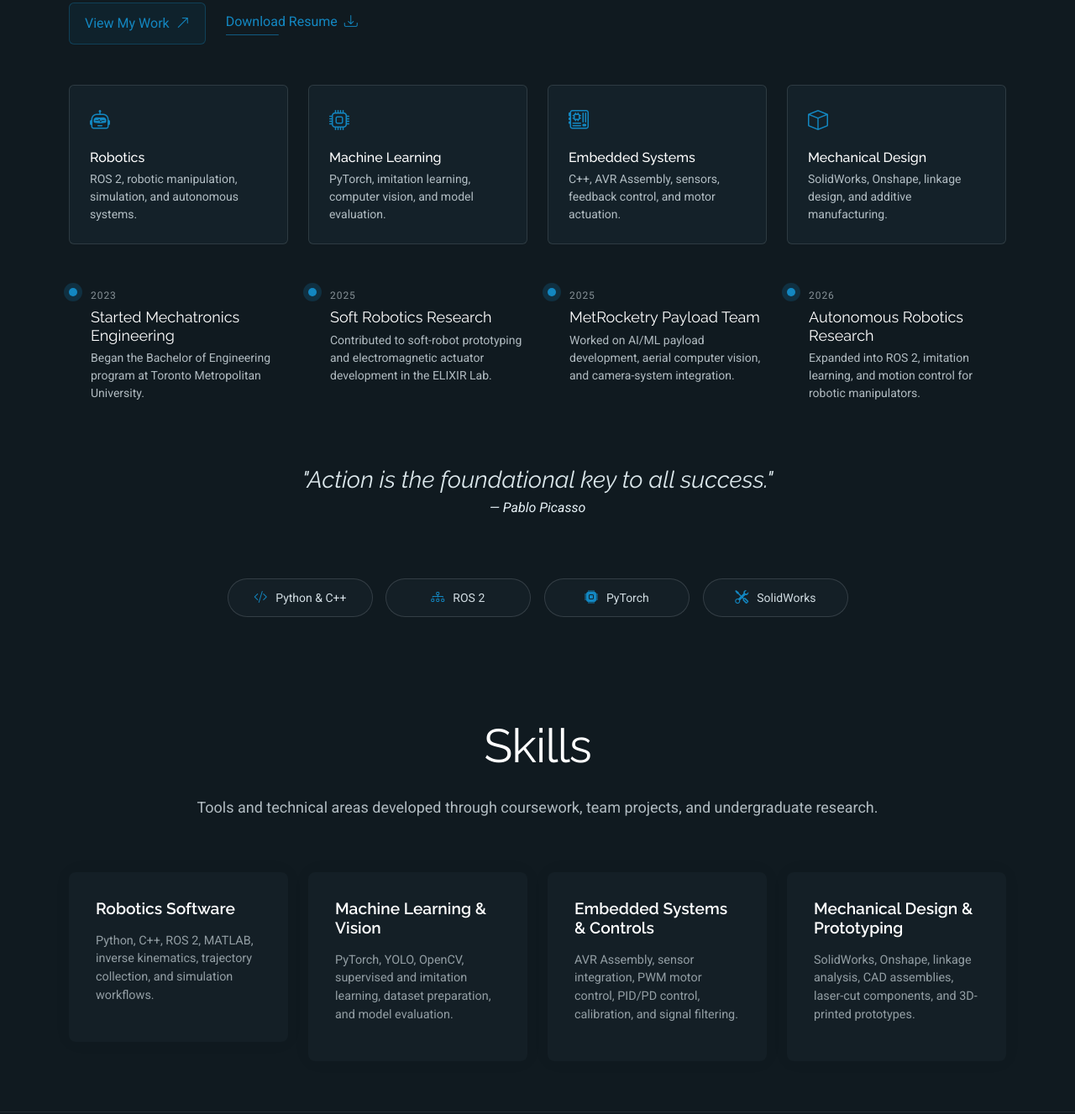
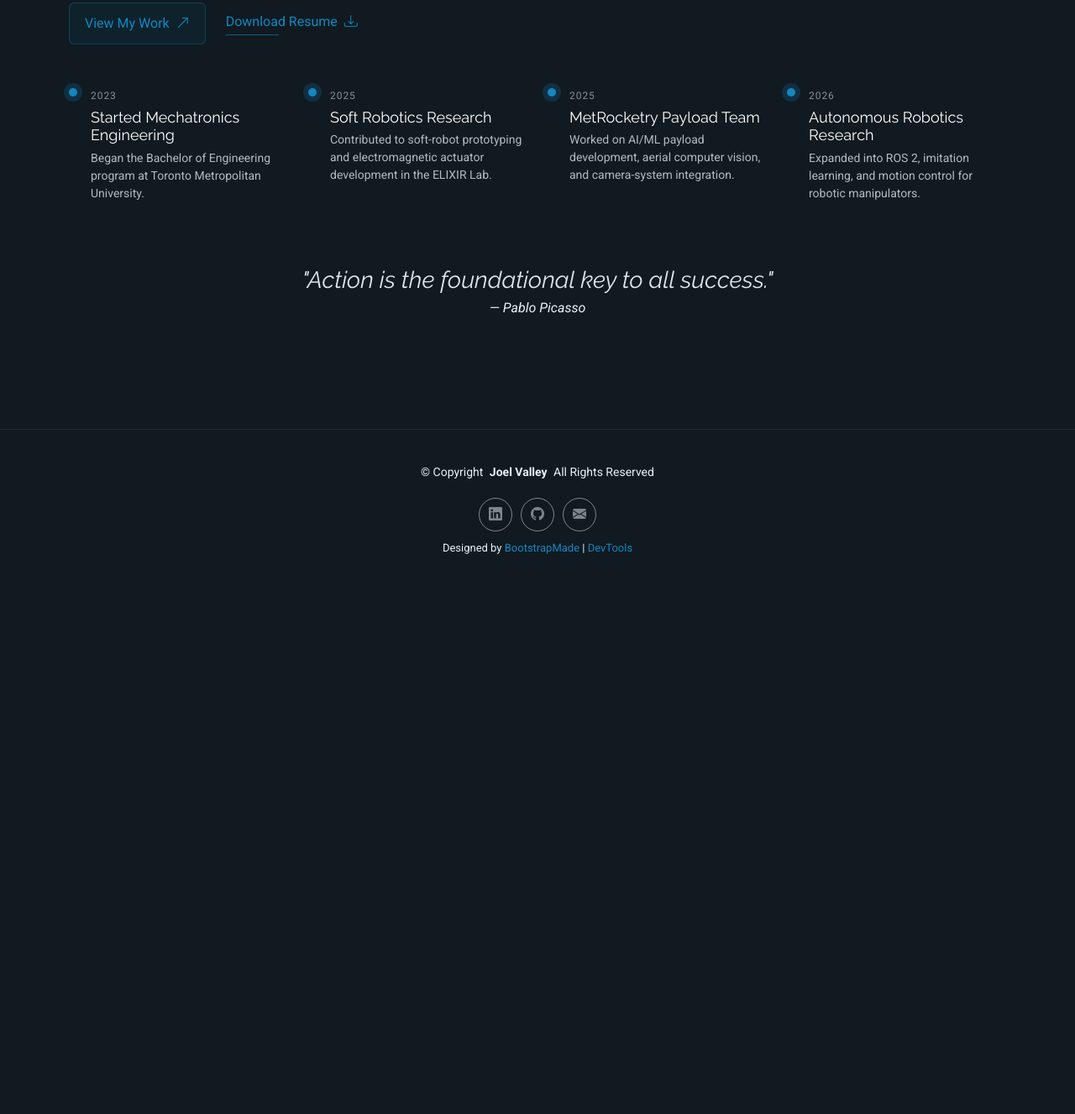
Before and after one commit to joelvalley/joelvalley.github.io, a plain HTML site: page about.html in a window 1280 px wide. Shown: the part 937-2264 px from the top of the page at 84% size. After the commit the page ends 1639 px from the top, so only its background shows below. Drawn offline with Linux system fonts and the light colour scheme.

Commit message:
Shortened about page

```diff
--- a/about.html
+++ b/about.html
@@ -112,41 +112,6 @@
         </div>
         <!-- End Intro + Photo -->
 
-        <!-- Skills Grid -->
-        <div class="mb-5">
-          <div class="row g-4">
-            <div class="col-6 col-md-4 col-lg-3" data-aos="fade-up" data-aos-delay="120">
-              <div class="skill-item">
-                <i class="bi bi-robot"></i>
-                <h3>Robotics</h3>
-                <p>ROS 2, robotic manipulation, simulation, and autonomous systems.</p>
-              </div>
-            </div>
-            <div class="col-6 col-md-4 col-lg-3" data-aos="fade-up" data-aos-delay="180">
-              <div class="skill-item">
-                <i class="bi bi-cpu"></i>
-                <h3>Machine Learning</h3>
-                <p>PyTorch, imitation learning, computer vision, and model evaluation.</p>
-              </div>
-            </div>
-            <div class="col-6 col-md-4 col-lg-3" data-aos="fade-up" data-aos-delay="240">
-              <div class="skill-item">
-                <i class="bi bi-motherboard"></i>
-                <h3>Embedded Systems</h3>
-                <p>C++, AVR Assembly, sensors, feedback control, and motor actuation.</p>
-              </div>
-            </div>
-            <div class="col-6 col-md-4 col-lg-3" data-aos="fade-up" data-aos-delay="300">
-              <div class="skill-item">
-                <i class="bi bi-box"></i>
-                <h3>Mechanical Design</h3>
-                <p>SolidWorks, Onshape, linkage design, and additive manufacturing.</p>
-              </div>
-            </div>
-          </div>
-        </div>
-        <!-- End Skills Grid -->
-
         <!-- Journey Timeline -->
         <div class="mb-5">
           <div class="row g-4">
@@ -193,86 +158,9 @@
         </blockquote>
         <!-- End Quote -->
 
-        <!-- Fun Facts -->
-        <div class="row g-3 justify-content-center">
-          <div class="col-6 col-md-3 col-lg-2" data-aos="zoom-in" data-aos-delay="120">
-            <div class="fact-pill">
-              <i class="bi bi-code-slash"></i>
-              <span>Python &amp; C++</span>
-            </div>
-          </div>
-          <div class="col-6 col-md-3 col-lg-2" data-aos="zoom-in" data-aos-delay="160">
-            <div class="fact-pill">
-              <i class="bi bi-diagram-3"></i>
-              <span>ROS 2</span>
-            </div>
-          </div>
-          <div class="col-6 col-md-3 col-lg-2" data-aos="zoom-in" data-aos-delay="200">
-            <div class="fact-pill">
-              <i class="bi bi-cpu-fill"></i>
-              <span>PyTorch</span>
-            </div>
-          </div>
-          <div class="col-6 col-md-3 col-lg-2" data-aos="zoom-in" data-aos-delay="240">
-            <div class="fact-pill">
-              <i class="bi bi-tools"></i>
-              <span>SolidWorks</span>
-            </div>
-          </div>
-        </div>
-        <!-- End Fun Facts -->
-
       </div>
 
     </section><!-- /About Section -->
-
-    <!-- Skills Section -->
-    <section id="skills" class="skills section">
-
-      <!-- Section Title -->
-      <div class="container section-title" data-aos="fade-up">
-        <h2>Skills</h2>
-        <p>Tools and technical areas developed through coursework, team projects, and undergraduate research.</p>
-      </div><!-- End Section Title -->
-
-      <div class="container" data-aos="fade-up" data-aos-delay="100">
-
-        <div class="row g-4 skills-animation">
-
-          <div class="col-md-6 col-lg-3" data-aos="fade-up" data-aos-delay="100">
-            <div class="skill-box">
-              <h3>Robotics Software</h3>
-              <p>Python, C++, ROS 2, MATLAB, inverse kinematics, trajectory collection, and simulation workflows.</p>
-            </div>
-          </div>
-
-          <div class="col-md-6 col-lg-3" data-aos="fade-up" data-aos-delay="200">
-            <div class="skill-box">
-              <h3>Machine Learning &amp; Vision</h3>
-              <p>PyTorch, YOLO, OpenCV, supervised and imitation learning, dataset preparation, and model evaluation.</p>
-            </div>
-          </div>
-
-          <div class="col-md-6 col-lg-3" data-aos="fade-up" data-aos-delay="300">
-            <div class="skill-box">
-              <h3>Embedded Systems &amp; Controls</h3>
-              <p>AVR Assembly, sensor integration, PWM motor control, PID/PD control, calibration, and signal filtering.</p>
-            </div>
-          </div>
-
-          <div class="col-md-6 col-lg-3" data-aos="fade-up" data-aos-delay="400">
-            <div class="skill-box">
-              <h3>Mechanical Design &amp; Prototyping</h3>
-              <p>SolidWorks, Onshape, linkage analysis, CAD assemblies, laser-cut components, and 3D-printed prototypes.</p>
-            </div>
-          </div>
-
-        </div>
-
-      </div>
-
-    </section><!-- /Skills Section -->
-
 
   </main>
 
```
Also changed, not shown: resume.html (+1 -6 lines).
